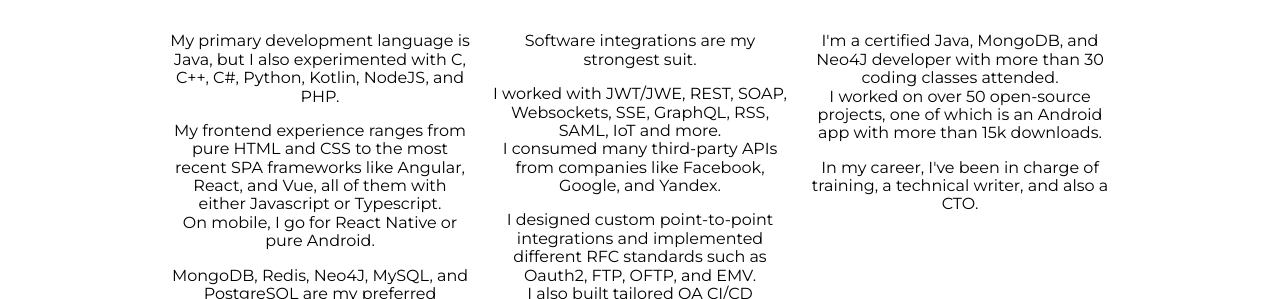
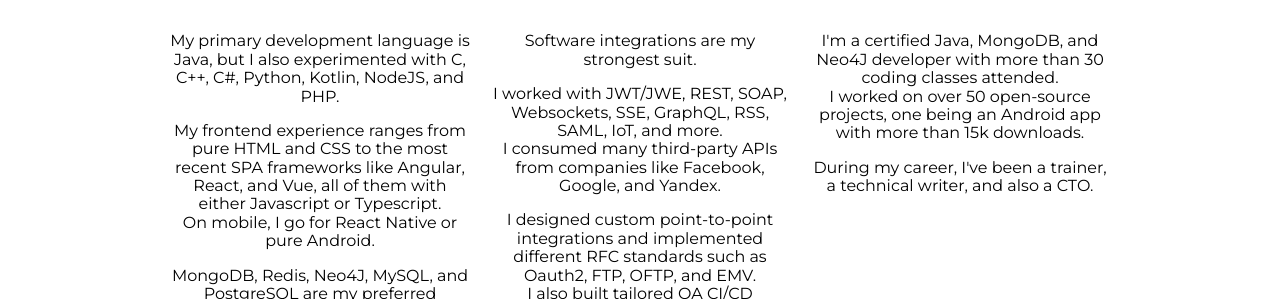
Before and after one commit to aurasphere/aurasphere.github.io, a Jekyll site: the page built from index.html, in a window 1280 px wide. Shown: the part 1441-1740 px from the top of the page. Built offline with Jekyll 4.4.1, drawn with Linux system fonts in a browser that asks for light colours; some web fonts are replaced.

Commit message:
Update about.html

```diff
--- a/_includes/about.html
+++ b/_includes/about.html
@@ -25,7 +25,7 @@
 	<svg viewBox="0 0 128 128">
 		<path fill="#FC6D26" d="M126.615 72.31l-7.034-21.647L105.64 7.76c-.716-2.206-3.84-2.206-4.556 0l-13.94 42.903H40.856L26.916 7.76c-.717-2.206-3.84-2.206-4.557 0L8.42 50.664 1.385 72.31a4.792 4.792 0 0 0 1.74 5.358L64 121.894l60.874-44.227a4.793 4.793 0 0 0 1.74-5.357"></path><path fill="#E24329" d="M64 121.894l23.144-71.23H40.856L64 121.893z"></path><path fill="#FC6D26" d="M64 121.894l-23.144-71.23H8.42L64 121.893z"></path><path fill="#FCA326" d="M8.42 50.663L1.384 72.31a4.79 4.79 0 0 0 1.74 5.357L64 121.894 8.42 50.664z"></path><path fill="#E24329" d="M8.42 50.663h32.436L26.916 7.76c-.717-2.206-3.84-2.206-4.557 0L8.42 50.664z"></path><path fill="#FC6D26" d="M64 121.894l23.144-71.23h32.437L64 121.893z"></path><path fill="#FCA326" d="M119.58 50.663l7.035 21.647a4.79 4.79 0 0 1-1.74 5.357L64 121.894l55.58-71.23z"></path><path fill="#E24329" d="M119.58 50.663H87.145l13.94-42.902c.717-2.206 3.84-2.206 4.557 0l13.94 42.903z"></path>
 	</svg>
-    <p>Software integrations are my strongest suit.</p><p> I worked with JWT/JWE, REST, SOAP, Websockets, SSE, GraphQL, RSS, SAML, IoT and more. <br/> I consumed many third-party APIs from companies like Facebook, Google, and Yandex. </p><p> I designed custom point-to-point integrations and implemented different RFC standards such as Oauth2, FTP, OFTP, and EMV. <br/> I also built tailored QA CI/CD pipelines with Maven, jUnit, Azure DevOps, Jenkins, Travis, GitLab, SonarQube, and Artifactory/Nexus.</p>
+    <p>Software integrations are my strongest suit.</p><p> I worked with JWT/JWE, REST, SOAP, Websockets, SSE, GraphQL, RSS, SAML, IoT, and more. <br/> I consumed many third-party APIs from companies like Facebook, Google, and Yandex. </p><p> I designed custom point-to-point integrations and implemented different RFC standards such as Oauth2, FTP, OFTP, and EMV. <br/> I also built tailored QA CI/CD pipelines with Maven, jUnit, Azure DevOps, Jenkins, Travis, GitLab, SonarQube, and Artifactory/Nexus.</p>
   </div>
   <div class="tech">
     <h2>Credentials</h2>
@@ -38,6 +38,6 @@
 	<svg viewBox="0 0 128 128">
 		<path fill="#A4C439" d="M21.005 43.003c-4.053-.002-7.338 3.291-7.339 7.341l.005 30.736c.001 4.064 3.288 7.344 7.342 7.343 4.056 0 7.342-3.28 7.338-7.342v-30.741c-.002-4.049-3.291-7.339-7.346-7.337m59.193-27.602l5.123-9.355c.273-.489.094-1.111-.401-1.388-.5-.265-1.117-.085-1.382.407l-5.175 9.453c-4.354-1.938-9.227-3.024-14.383-3.019-5.142-.005-10.013 1.078-14.349 3.005l-5.181-9.429c-.269-.497-.889-.677-1.378-.406-.498.269-.681.892-.404 1.38l5.125 9.349c-10.07 5.193-16.874 15.083-16.868 26.438l66.118-.008c.002-11.351-6.79-21.221-16.845-26.427m-31.256 14.457c-1.521-.003-2.763-1.241-2.763-2.771 0-1.523 1.238-2.775 2.766-2.774 1.533-.001 2.773 1.251 2.775 2.774 0 1.528-1.243 2.77-2.778 2.771m30.106-.005c-1.528.002-2.772-1.237-2.772-2.771.006-1.52 1.242-2.772 2.773-2.778 1.521.005 2.768 1.258 2.767 2.779.003 1.53-1.24 2.771-2.768 2.77m-47.853 14.537l.011 47.635c-.003 4.333 3.502 7.831 7.832 7.831l5.333.002.006 16.264c-.001 4.05 3.291 7.342 7.335 7.342 4.056 0 7.342-3.295 7.343-7.347l-.004-16.26 9.909-.003.004 16.263c0 4.047 3.293 7.346 7.338 7.338 4.056.003 7.344-3.292 7.343-7.344l-.005-16.259 5.352-.004c4.32.002 7.834-3.5 7.836-7.834l-.009-47.635-65.624.011zm83.134 5.943c-.001-4.055-3.286-7.341-7.341-7.339-4.053-.004-7.337 3.287-7.337 7.342l.006 30.738c-.001 4.058 3.283 7.338 7.339 7.339 4.054-.001 7.337-3.281 7.338-7.343l-.005-30.737z"></path>
 	</svg>
-    <p>I'm a certified Java, MongoDB, and Neo4J developer with more than 30 coding classes attended. <br/> I worked on over 50 open-source projects, one of which is an Android app with more than 15k downloads. </p><p> In my career, I've been in charge of training, a technical writer, and also a CTO.</p>
+    <p>I'm a certified Java, MongoDB, and Neo4J developer with more than 30 coding classes attended. <br/> I worked on over 50 open-source projects, one being an Android app with more than 15k downloads. </p><p> During my career, I've been a trainer, a technical writer, and also a CTO.</p>
   </div>
 </div>
```
